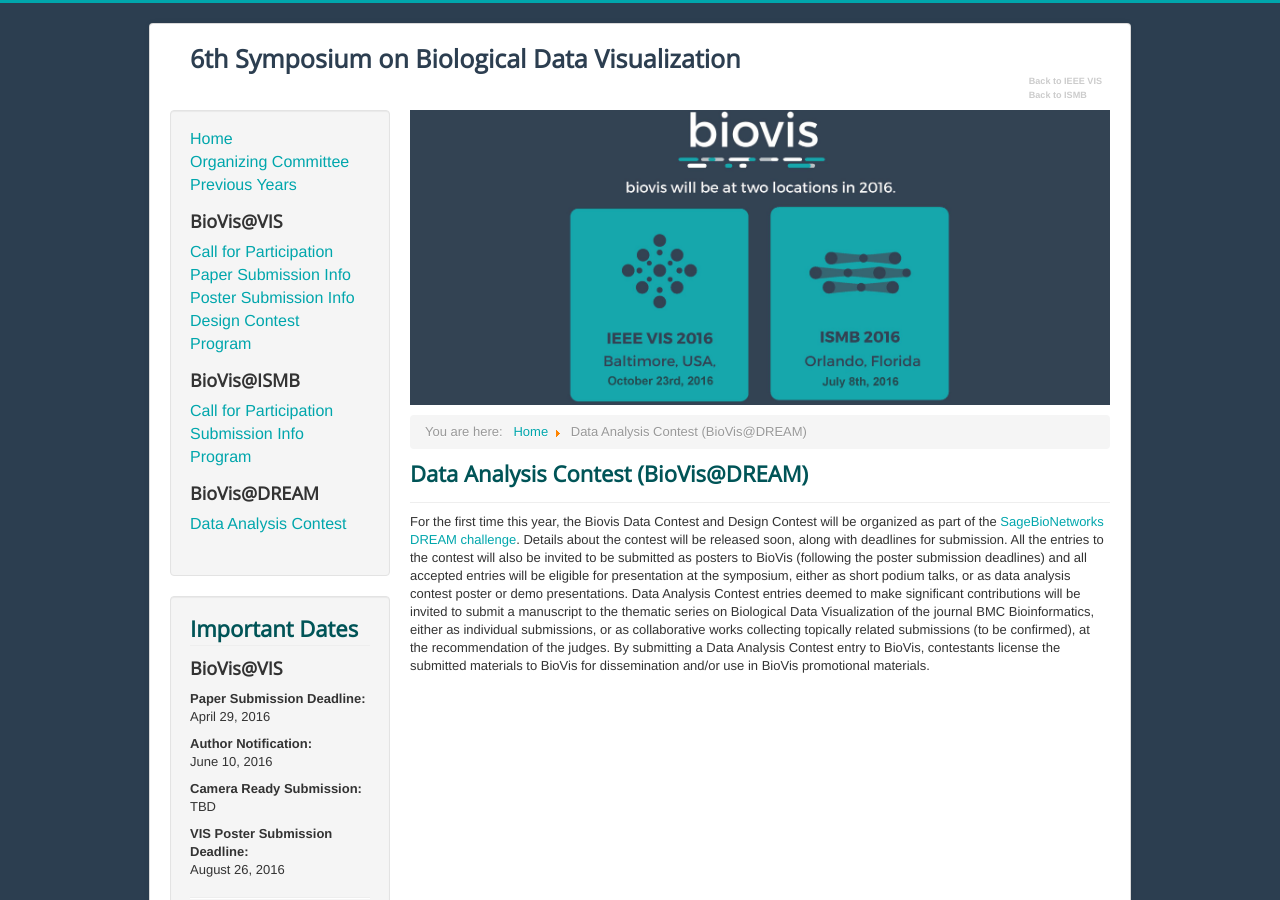
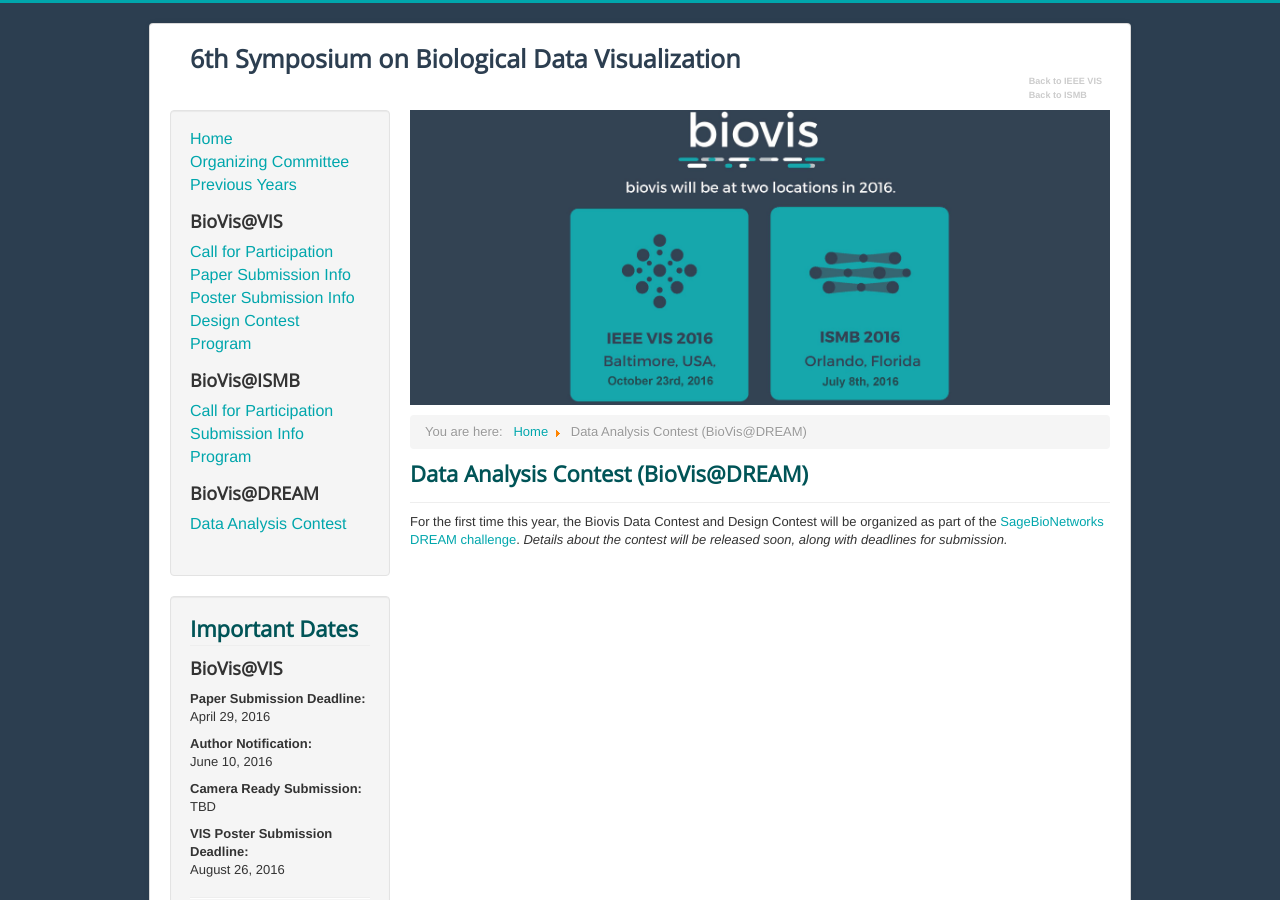
Before and after one commit to ngehlenborg/2017, a Jekyll site: the page built from data_ismb.md, in a window 1280 px wide and 900 px high. Built offline with Jekyll 4.4.1, drawn with Linux system fonts in a browser that asks for light colours.

Commit message:
Remove old contest information

```diff
--- a/data_ismb.md
+++ b/data_ismb.md
@@ -3,4 +3,4 @@ layout: page
 title: Data Analysis Contest (BioVis@DREAM)
 permalink: /dataContest_dream/
 ---
-For the first time this year, the Biovis Data Contest and Design Contest  will be organized as part of the [SageBioNetworks DREAM challenge](http://dreamchallenges.org/).  Details about the contest will be released soon, along with deadlines for submission.  All the entries to the contest will also be invited to be submitted as posters to BioVis (following the poster submission deadlines) and all accepted entries will be eligible for presentation at the symposium, either as short podium talks, or as data analysis contest poster or demo presentations. Data Analysis Contest entries deemed to make significant contributions will be invited to submit a manuscript to the thematic series on Biological Data Visualization of the journal BMC Bioinformatics, either as individual submissions, or as collaborative works collecting topically related submissions (to be confirmed), at the recommendation of the judges. By submitting a Data Analysis Contest entry to BioVis, contestants license the submitted materials to BioVis for dissemination and/or use in BioVis promotional materials.
+For the first time this year, the Biovis Data Contest and Design Contest  will be organized as part of the [SageBioNetworks DREAM challenge](http://dreamchallenges.org/). _Details about the contest will be released soon, along with deadlines for submission._
```
